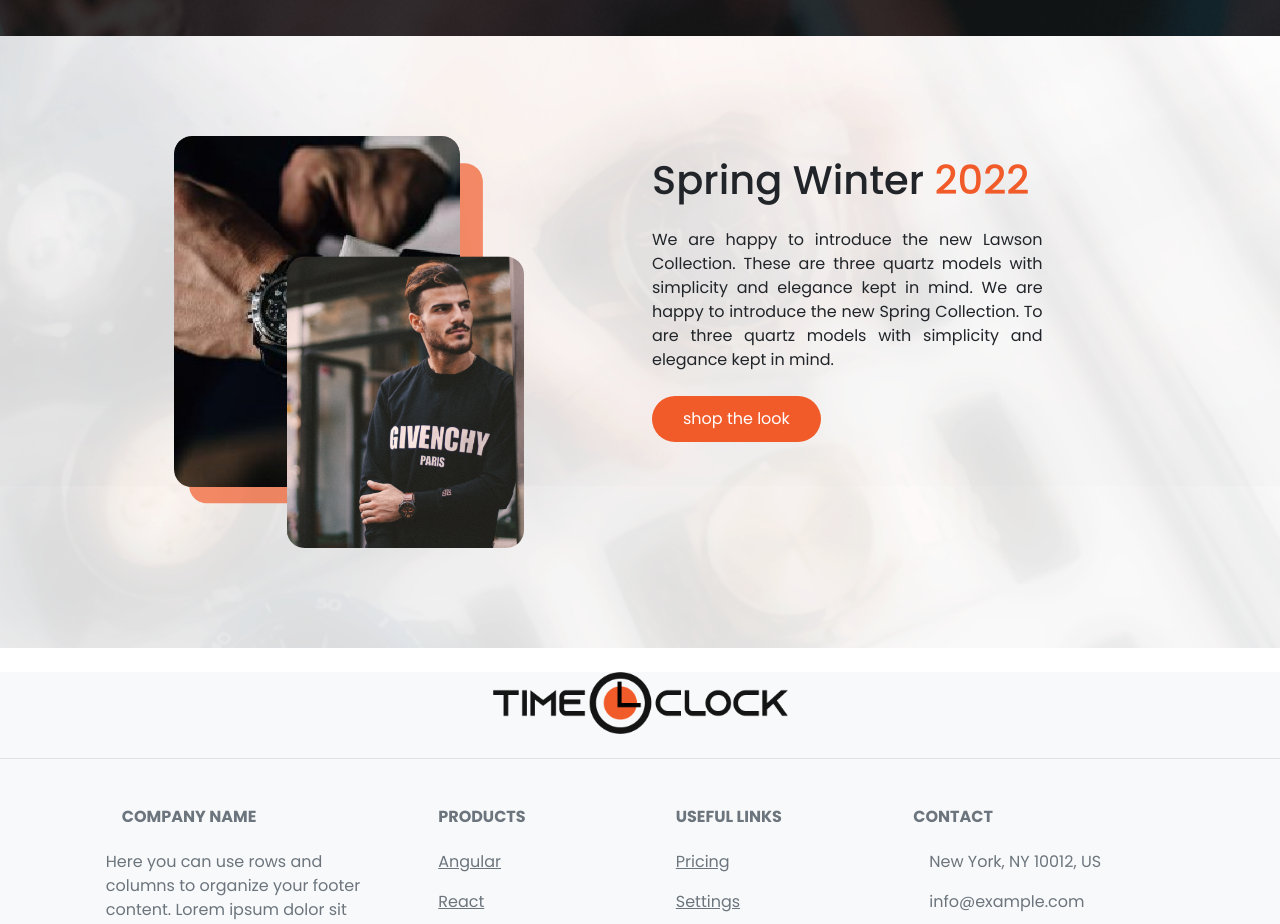
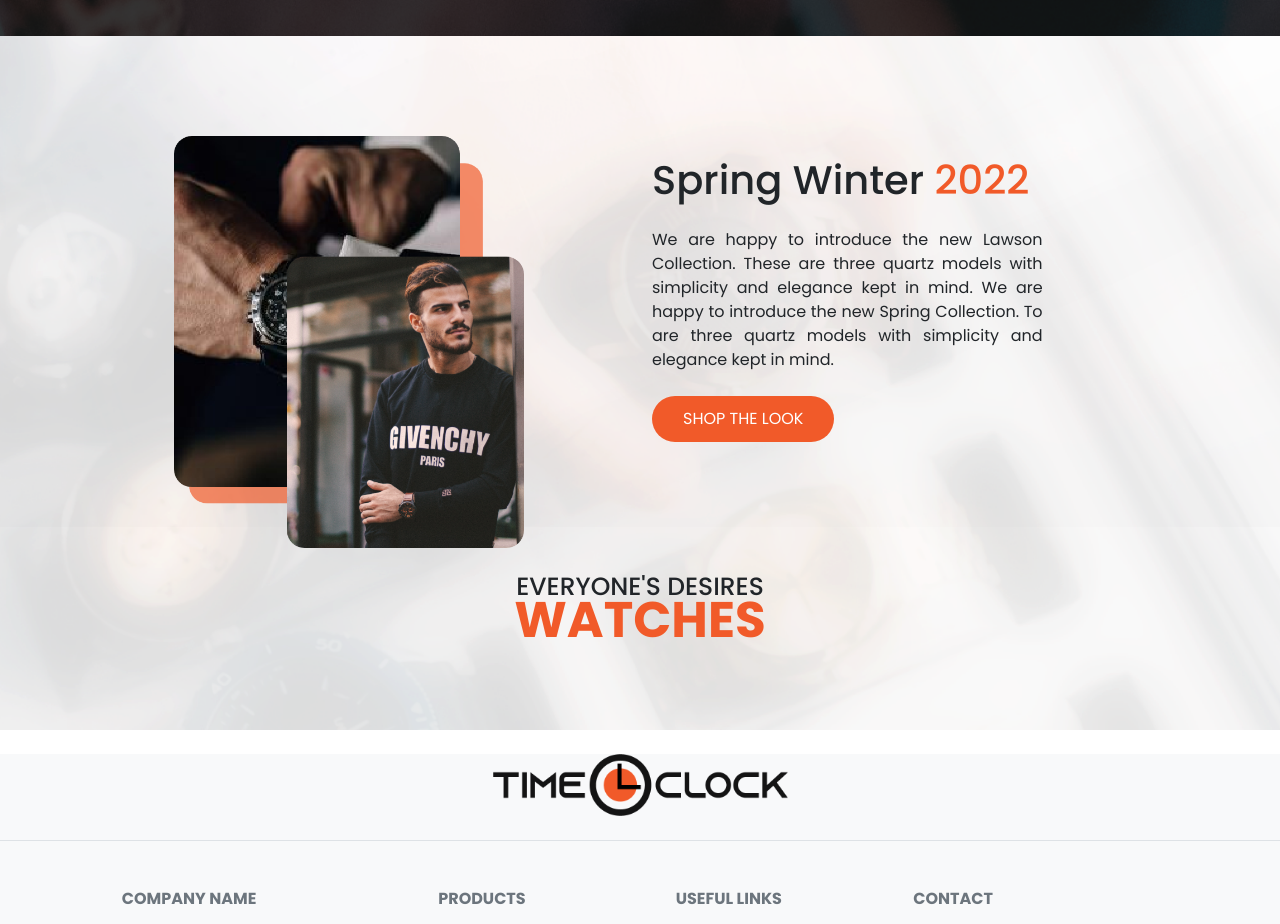
Before and after one commit to wabbi-khan/time-clock, a React (Create React App) app: page / in a window 1280 px wide. Shown: the part 1640-2564 px from the top of the page. Built offline with nearby package versions, Linux system fonts and the light colour scheme; data requests are answered from the project's data file.

Commit message:
watchHEad

```diff
--- a/src/Style/_SpringWinter.scss
+++ b/src/Style/_SpringWinter.scss
@@ -1,10 +1,15 @@
+@mixin center {
+    display: flex;
+    flex-direction: column;
+    justify-content: center;
+    align-items: center;
+    margin: auto;
+}
+
 .winterSec {
     padding: 100px 0px;
     .winterLeft {
-        display: flex;
-        justify-content: center;
-        align-items: center;
-        margin: auto;
+        @include center();
         img {
             width: 350px;
         }
@@ -28,6 +33,20 @@
             color: white;
             padding: 10px 30px;
             border-radius: 50px;
+            text-transform: uppercase;
+        }
+    }
+    .wacthHead {
+        @include center();
+        text-transform: uppercase;
+        line-height: 2ch;
+        h1 {
+            font-size: 25px;
+        }
+        span {
+            font-size: 50px;
+            font-weight: bold;
+            color: $circleColor;
         }
     }
 }
@@ -39,11 +58,7 @@
         }
     }
     .winterRight {
-        display: flex;
-        flex-direction: column;
-        justify-content: center;
-        align-items: center;
-        margin: auto;
+        @include center();
         .heading {
             text-align: center;
             h2 {
--- a/src/Style/style.css
+++ b/src/Style/style.css
@@ -446,6 +446,7 @@
 }
 .winterSec .winterLeft {
   display: flex;
+  flex-direction: column;
   justify-content: center;
   align-items: center;
   margin: auto;
@@ -471,6 +472,24 @@
   color: white;
   padding: 10px 30px;
   border-radius: 50px;
+  text-transform: uppercase;
+}
+.winterSec .wacthHead {
+  display: flex;
+  flex-direction: column;
+  justify-content: center;
+  align-items: center;
+  margin: auto;
+  text-transform: uppercase;
+  line-height: 2ch;
+}
+.winterSec .wacthHead h1 {
+  font-size: 25px;
+}
+.winterSec .wacthHead span {
+  font-size: 50px;
+  font-weight: bold;
+  color: #f15a29;
 }
 
 @media screen and (max-width: 600px) {
--- a/src/components/SpringWinter.jsx
+++ b/src/components/SpringWinter.jsx
@@ -1,6 +1,7 @@
 import React from "react";
 import "../Style/style.css";
 import WinterImg from "../img/winter.png";
+import Watches from "./Watches";
 const SpringWinter = () => {
   return (
     <div className='bg'>
@@ -28,6 +29,9 @@
             </div>
           </div>
         </div>
+        <div>
+          <Watches />
+        </div>
       </div>
     </div>
   );
--- /dev/null
+++ b/src/components/Watches.jsx
@@ -0,0 +1,18 @@
+import React from "react";
+
+const Watches = () => {
+  return (
+    <div className='container mt-4'>
+      <div className='row'>
+        <div className='col-md-12'>
+          <div className='wacthHead'>
+            <h1>everyone's desires</h1>
+            <span>Watches</span>
+          </div>
+        </div>
+      </div>
+    </div>
+  );
+};
+
+export default Watches;
```
Also changed, not shown: 1 other file (tests, documents, lock files or other folders).
